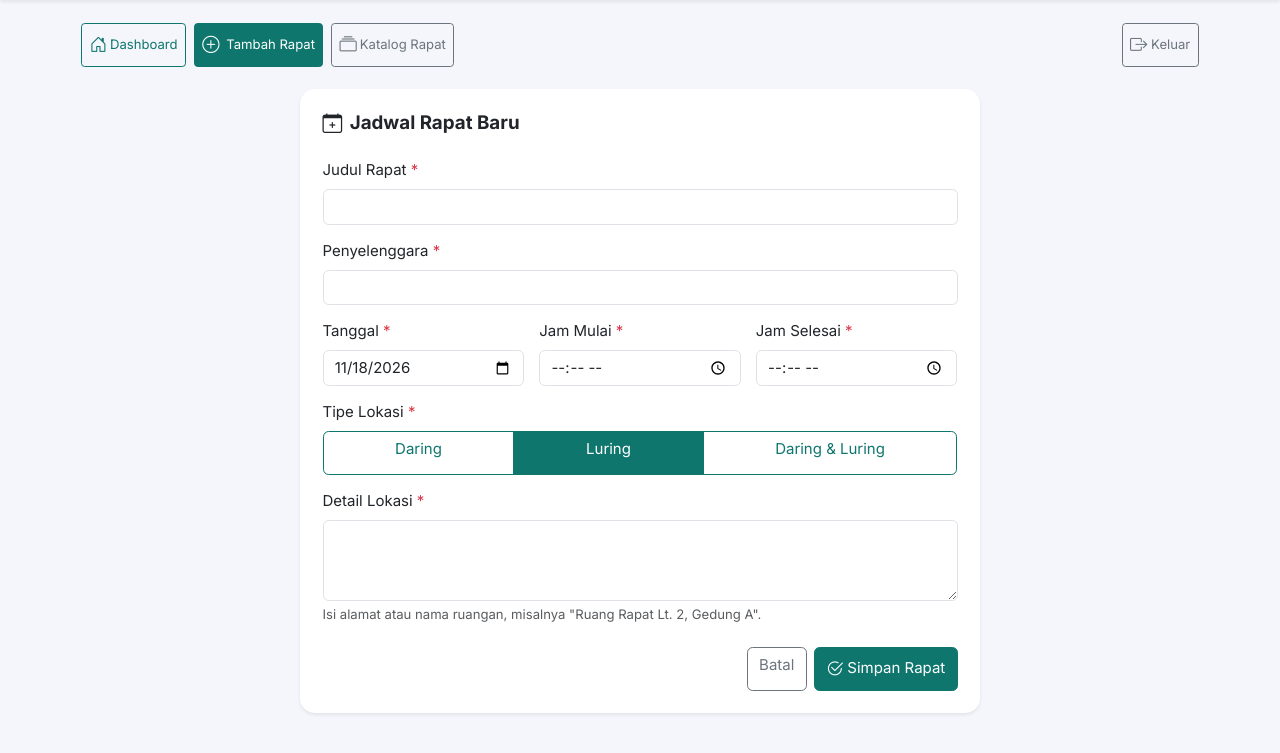
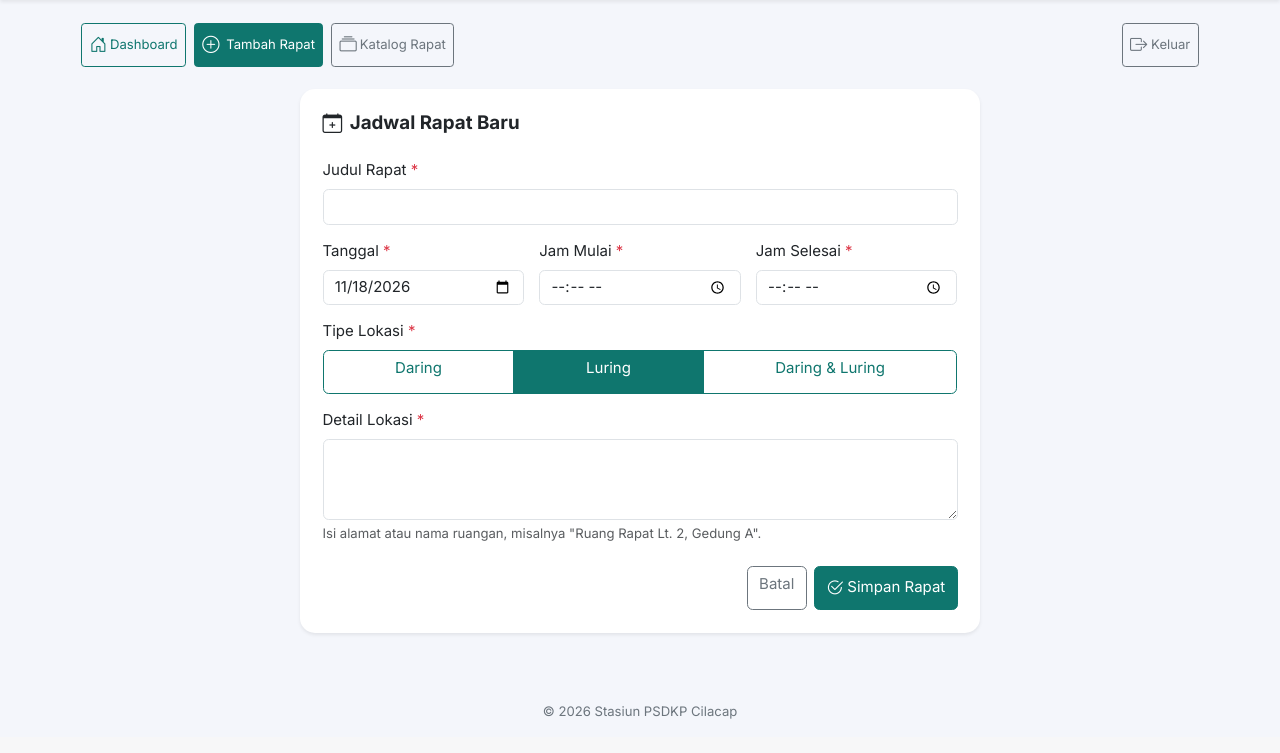
Before and after one commit to Shiro-3/Sistem-Presensi-Rapat, a Laravel app: page /admin/rapat/create in a window 1280 px wide. Shown: the part 63-816 px from the top of the page. After the commit the page ends 782 px from the top, so only its background shows below. Run offline with Laravel 12, Linux system fonts and the light colour scheme; a user stored in the database is signed in; data comes from the database, SQL or seed files in the repository.

Commit message:
Hapus kolom penyelenggara dan sesuaikan PDF

```diff
--- a/app/Http/Requests/StoreRapatRequest.php
+++ b/app/Http/Requests/StoreRapatRequest.php
@@ -17,7 +17,6 @@ class StoreRapatRequest extends FormRequest
     {
         return [
             'judul_rapat'   => ['required', 'string', 'max:255'],
-            'penyelenggara' => ['required', 'string', 'max:255'],
             'tanggal_rapat' => ['required', 'date'],
             'jam_mulai'     => ['required', 'date_format:H:i'],
             'jam_selesai'   => ['required', 'date_format:H:i', 'after:jam_mulai'],
--- a/app/Models/Rapat.php
+++ b/app/Models/Rapat.php
@@ -21,7 +21,6 @@ class Rapat extends Model
     protected $fillable = [
         'slug',
         'judul_rapat',
-        'penyelenggara',
         'tanggal_rapat',
         'jam_mulai',
         'jam_selesai',
@@ -104,8 +103,7 @@ class Rapat extends Model
 
         return $query->when($keyword, function (Builder $q) use ($keyword, $op) {
             $q->where(function (Builder $q) use ($keyword, $op) {
-                $q->where('judul_rapat', $op, "%{$keyword}%")
-                  ->orWhere('penyelenggara', $op, "%{$keyword}%");
+                $q->where('judul_rapat', $op, "%{$keyword}%");
             });
         });
     }
--- a/resources/views/admin/create.blade.php
+++ b/resources/views/admin/create.blade.php
@@ -16,13 +16,6 @@
                     <input type="text" id="judul_rapat" name="judul_rapat" maxlength="255" value="{{ old('judul_rapat') }}"
                            class="form-control @error('judul_rapat') is-invalid @enderror" required>
                     @error('judul_rapat') <div class="invalid-feedback">{{ $message }}</div> @enderror
-                </div>
-
-                <div class="mb-3">
-                    <label for="penyelenggara" class="form-label">Penyelenggara <span class="text-danger">*</span></label>
-                    <input type="text" id="penyelenggara" name="penyelenggara" maxlength="255" value="{{ old('penyelenggara') }}"
-                           class="form-control @error('penyelenggara') is-invalid @enderror" required>
-                    @error('penyelenggara') <div class="invalid-feedback">{{ $message }}</div> @enderror
                 </div>
 
                 <div class="row g-3 mb-3">
--- a/resources/views/admin/dashboard.blade.php
+++ b/resources/views/admin/dashboard.blade.php
@@ -37,7 +37,7 @@
     <form method="GET" action="{{ route('admin.dashboard') }}" class="row g-2 mb-3">
         <div class="col-12 col-md">
             <input type="search" name="q" value="{{ $search }}" class="form-control"
-                   placeholder="Cari judul atau penyelenggara…">
+                   placeholder="Cari judul rapat…">
         </div>
         <div class="col-8 col-md-3">
             <select name="status" class="form-select">
@@ -72,7 +72,6 @@
                             <a href="{{ route('admin.rapat.show', $rapat->id) }}" class="fw-semibold text-decoration-none">
                                 {{ $rapat->judul_rapat }}
                             </a>
-                            <div class="small text-secondary">{{ $rapat->penyelenggara }}</div>
                         </td>
                         <td class="small text-nowrap">
                             {{ $rapat->tanggal_rapat->translatedFormat('d M Y') }}<br>
--- a/resources/views/admin/pdf_rekap.blade.php
+++ b/resources/views/admin/pdf_rekap.blade.php
@@ -64,10 +64,8 @@
     {{-- Informasi rapat --}}
     <table class="info">
         <tr><td class="label">Judul Rapat</td><td class="sep">:</td><td><strong>{{ $rapat->judul_rapat }}</strong></td></tr>
-        <tr><td class="label">Penyelenggara</td><td class="sep">:</td><td>{{ $rapat->penyelenggara }}</td></tr>
         <tr><td class="label">Hari / Tanggal</td><td class="sep">:</td><td>{{ $rapat->tanggal_rapat->translatedFormat('l, d F Y') }}</td></tr>
         <tr><td class="label">Waktu</td><td class="sep">:</td><td>{{ substr($rapat->jam_mulai, 0, 5) }} – {{ substr($rapat->jam_selesai, 0, 5) }} WIB</td></tr>
-        <tr><td class="label">Tempat / Media</td><td class="sep">:</td><td>{{ $rapat->tipe_lokasi }} — {!! nl2br(e($rapat->detail_lokasi)) !!}</td></tr>
         <tr><td class="label">Jumlah Hadir</td><td class="sep">:</td><td>{{ $absensis->count() }} orang</td></tr>
     </table>
 
--- a/resources/views/admin/show.blade.php
+++ b/resources/views/admin/show.blade.php
@@ -25,7 +25,6 @@
                         {{ $rapat->status_label }}
                     </span>
                     <h1 class="h5 fw-bold mb-1">{{ $rapat->judul_rapat }}</h1>
-                    <p class="text-secondary mb-0"><i class="bi bi-building me-1"></i>{{ $rapat->penyelenggara }}</p>
                 </div>
                 <div class="d-flex flex-wrap gap-2 align-self-start">
                     <button type="button" class="btn btn-outline-secondary" id="btnSalin"
--- a/resources/views/rapat/form.blade.php
+++ b/resources/views/rapat/form.blade.php
@@ -26,7 +26,7 @@
                 <i class="bi bi-circle-fill me-1" style="font-size:.45rem"></i>{{ $rapat->status_label }}
             </span>
             <h1 class="h5 fw-bold mb-1">{{ $rapat->judul_rapat }}</h1>
-            <p class="text-secondary small mb-3"><i class="bi bi-building me-1"></i>{{ $rapat->penyelenggara }}</p>
+
 
             <div class="row g-2 small">
                 <div class="col-12 col-sm-6"><i class="bi bi-calendar-event me-2 text-primary"></i>{{ $rapat->tanggal_rapat->translatedFormat('l, d F Y') }}</div>
--- a/resources/views/rapat/index.blade.php
+++ b/resources/views/rapat/index.blade.php
@@ -41,7 +41,7 @@
                 };
             @endphp
             <div class="col-12 col-md-6 col-lg-4 rapat-item"
-                 data-search="{{ $rapat->judul_rapat }} {{ $rapat->penyelenggara }}">
+                 data-search="{{ $rapat->judul_rapat }}">
                 <div class="card rapat-card h-100 border-0 shadow-sm">
                     <div class="card-body d-flex flex-column">
                         <div class="d-flex justify-content-between align-items-center mb-2">
@@ -54,9 +54,6 @@
                         </div>
 
                         <h2 class="h6 fw-bold mb-1">{{ $rapat->judul_rapat }}</h2>
-                        <p class="text-secondary small mb-3">
-                            <i class="bi bi-building me-1"></i>{{ $rapat->penyelenggara }}
-                        </p>
 
                         <ul class="list-unstyled small mb-3">
                             <li class="mb-1"><i class="bi bi-calendar-event me-2 text-primary"></i>{{ $rapat->tanggal_rapat->translatedFormat('l, d F Y') }}</li>
```
Also changed, not shown: database/migrations/2026_11_18_150555_drop_penyelenggara_from_rapats_table.php (added), 1 other file.
